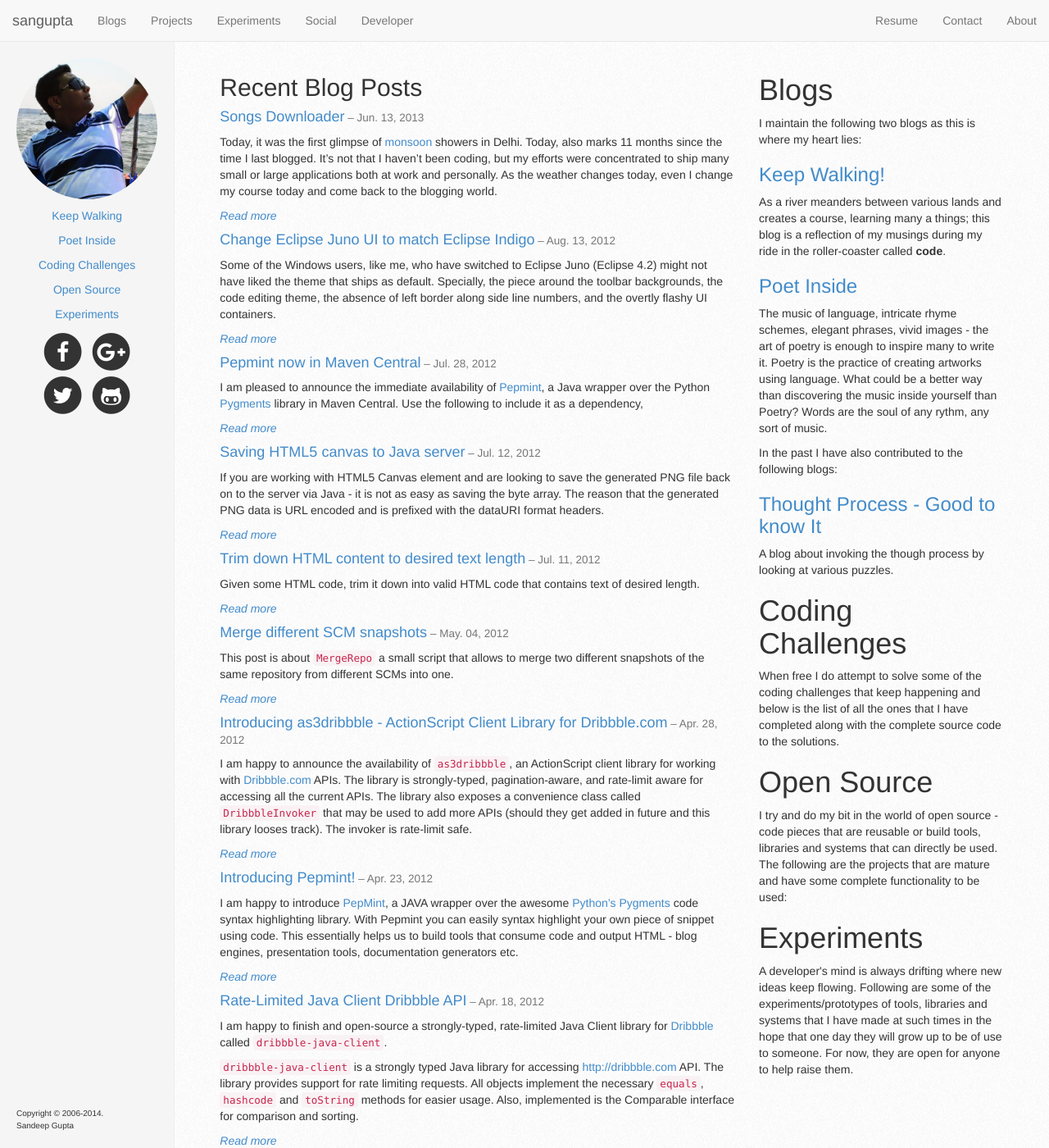
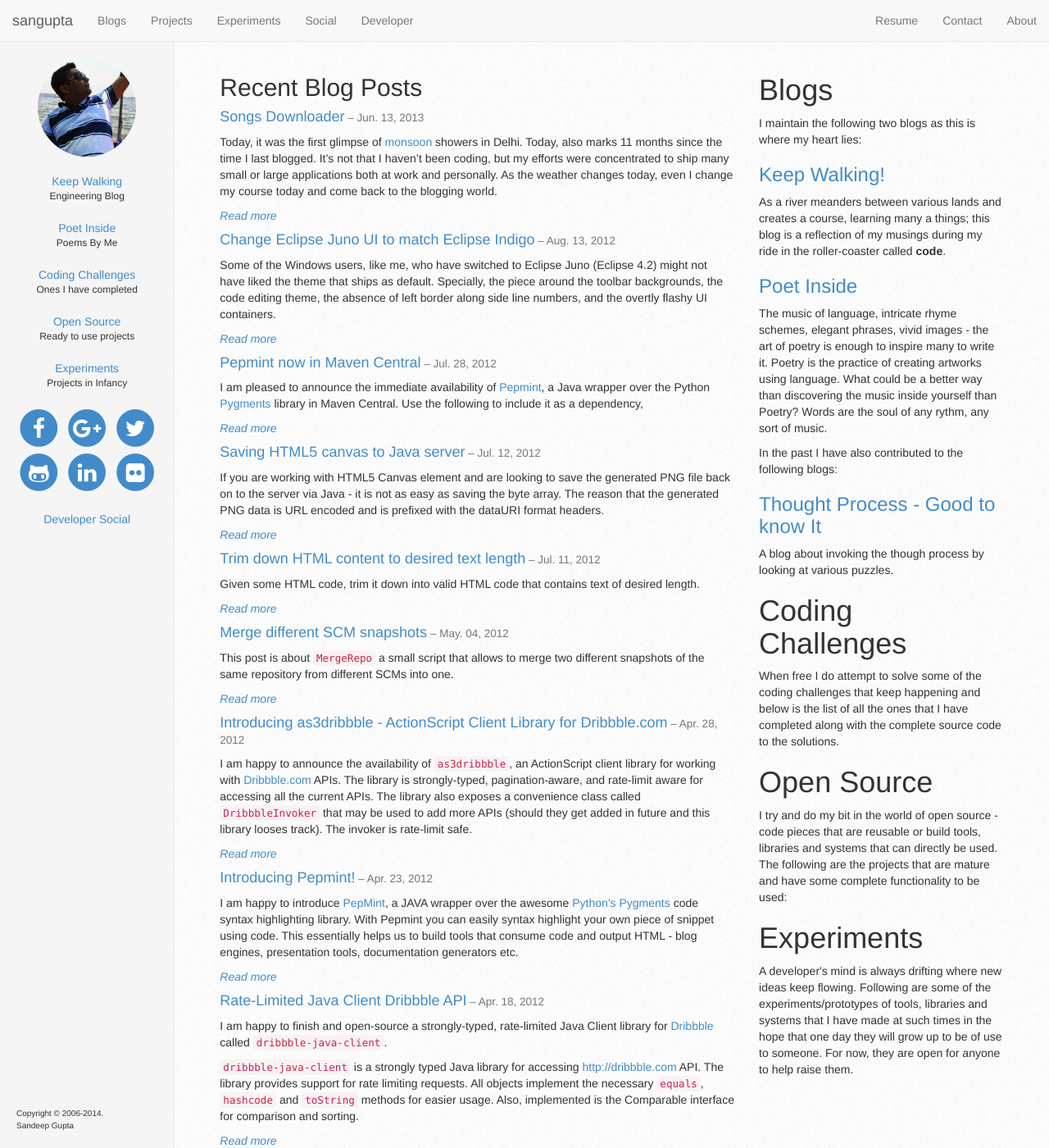
Before and after one commit to sangupta/sangupta.github.io, a Jekyll site: the page built from index.html, in a window 1280 px wide and 1400 px high. Shown: the whole window at 82% size. Built offline with Jekyll 4.4.1, drawn with Linux system fonts in a browser that asks for light colours; nearby versions of some CDN libraries; library files that are not in the unit come from our copies; Markdown is read by kramdown in place of the engine named in the settings.

Commit message:
finalizing blog tags, and fixing home page

```diff
--- a/_includes/sidebar.html
+++ b/_includes/sidebar.html
@@ -1,54 +1,64 @@
-<!--
-<ul class="nav nav-sidebar">
-    <li class="active"><a href="#">Overview <span class="sr-only">(current)</span></a></li>
-    <li><a href="#">Reports</a></li>
-    <li><a href="#">Analytics</a></li>
-    <li><a href="#">Export</a></li>
-</ul>
--->
-
 <div class="relative full-height">
 	<div class="center-block">
-		<img src="/assets/images/profile.jpg" alt="Sandeep Gupta" class="img-circle img-responsive" >
+		<img src="/assets/images/profile.jpg" alt="Sandeep Gupta" class="img-circle img-responsive profile-image" >
 
 		<div class="sidebar-main-link">
 			<a href="#">Keep Walking</a>
+			<span class="side-kick">Engineering Blog</span>
 		</div>
 
 		<div class="sidebar-main-link">
 			<a href="#">Poet Inside</a>
+			<span class="side-kick">Poems By Me</span>
 		</div>
 
 		<div class="sidebar-main-link">
 			<a href="#">Coding Challenges</a>
+			<span class="side-kick">Ones I have completed</span>
 		</div>
 
 		<div class="sidebar-main-link">
 			<a href="#">Open Source</a>
+			<span class="side-kick">Ready to use projects</span>
 		</div>
 
 		<div class="sidebar-main-link">
 			<a href="#">Experiments</a>
+			<span class="side-kick">Projects in Infancy</span>
 		</div>
 
 		<div class="social-links sidebar-main-link">
-			<span class="fa-stack fa-lg">
+			<a class="fa-stack fa-lg" href="https://www.facebook.com/sandy.pec">
 				<i class="fa fa-circle fa-stack-2x"></i>
 				<i class="fa fa-facebook fa-stack-1x fa-inverse"></i>
-			</span>
-			<span class="fa-stack fa-lg">
+			</a>
+			<a class="fa-stack fa-lg" href="https://plus.google.com/u/0/110645714607919970386">
 				<i class="fa fa-circle fa-stack-2x"></i>
 				<i class="fa fa-google-plus fa-stack-1x fa-inverse"></i>
-			</span>
-			<br>
-			<span class="fa-stack fa-lg">
+			</a>
+			<a class="fa-stack fa-lg" href="https://twitter.com/sangupta">
 				<i class="fa fa-circle fa-stack-2x"></i>
 				<i class="fa fa-twitter fa-stack-1x fa-inverse"></i>
-			</span>
-			<span class="fa-stack fa-lg">
+			</a>
+
+			<br>
+
+			<a class="fa-stack fa-lg" href="https://github.com/sangupta">
 				<i class="fa fa-circle fa-stack-2x"></i>
 				<i class="fa fa-github-alt fa-stack-1x fa-inverse"></i>
-			</span>
+			</a>
+			<a class="fa-stack fa-lg" href="http://in.linkedin.com/in/sandypec">
+				<i class="fa fa-circle fa-stack-2x"></i>
+				<i class="fa fa-linkedin fa-stack-1x fa-inverse"></i>
+			</a>
+			<a class="fa-stack fa-lg" href="http://www.flickr.com/photos/sangupta">
+				<i class="fa fa-circle fa-stack-2x"></i>
+				<i class="fa fa-flickr fa-stack-1x fa-inverse"></i>
+			</a>
+		</div>
+
+		<div class="sidebar-main-link">
+			<a href="#">Developer Social</a>
 		</div>
 	</div>
 	<div class="bottom footer">
--- a/assets/css/sangupta.css
+++ b/assets/css/sangupta.css
@@ -90,7 +90,20 @@ body {
   display: block;
   padding-top: 10px;
   text-align: center;
+  margin-top: 10px;
 }
 .readMore {
   font-style: italic;
 }
+.side-kick {
+  display: block;
+  font-size: 12px;
+}
+a.fa-lg {
+  cursor: pointer;
+}
+.profile-image {
+  padding:0;
+  margin:0 auto;
+  width: 120px;
+}
```
Also changed, not shown: _data/tags.yml (+24 -0 lines).
